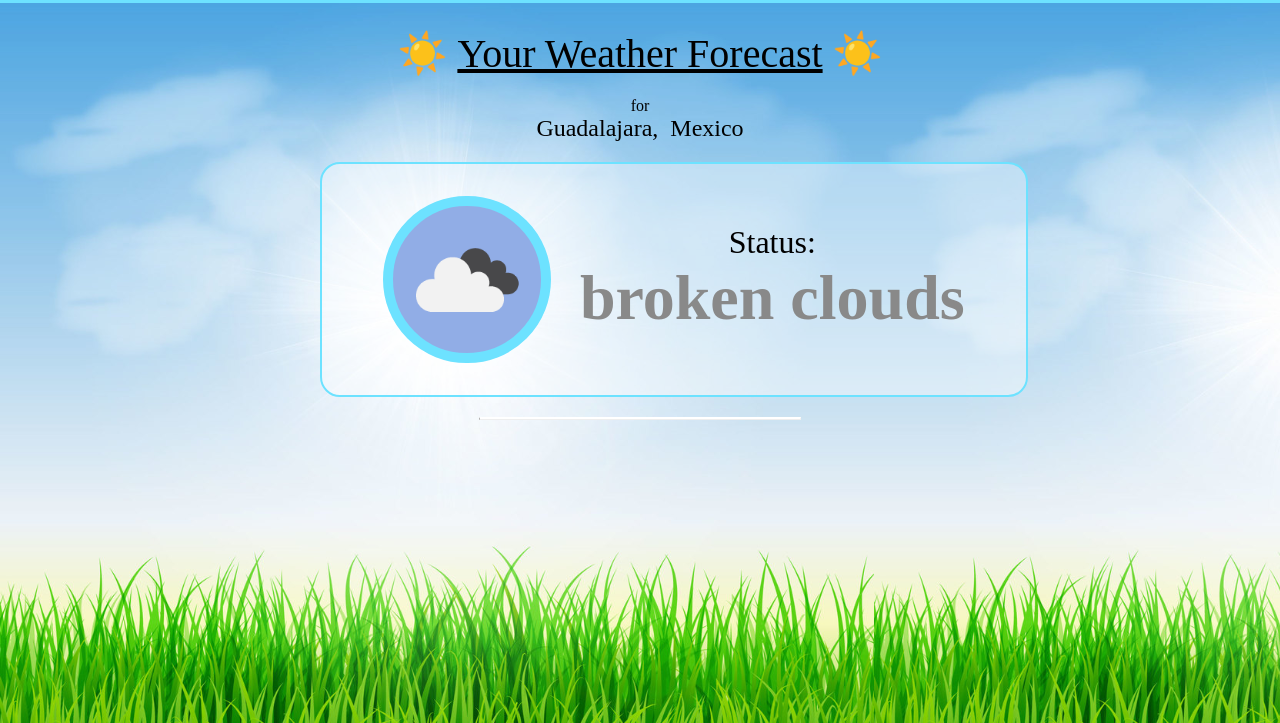
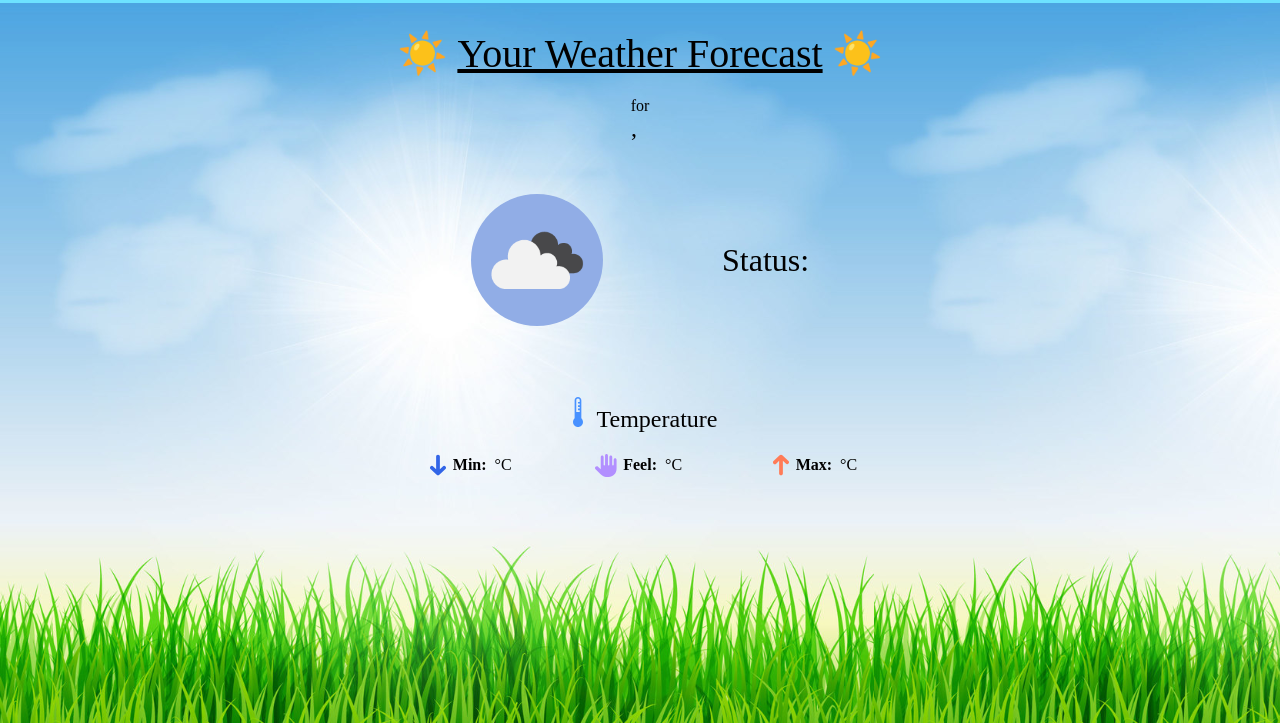
Before and after one commit to adrian-cr/csa-assignment-weather-app, a plain HTML site: page index.html in a window 1280 px wide. Shown: the part 77-800 px from the top of the page. Drawn offline with Linux system fonts and the light colour scheme; a web font is replaced by a local one.

Commit message:
completed app UI.

```diff
--- a/index.html
+++ b/index.html
@@ -18,24 +18,39 @@
 </header>
 <main>
   <h1 id="title">☀️&nbsp;<span style="text-decoration: underline;">Your Weather Forecast</span>&nbsp;☀️</h1>
+  <div id="empty-section" style="display: none">
+    <p>Please enter a city name. :)</p>
+  </div>
   <div id="main-section">
     <p>for</p>
-    <p id="location"><span id="city">Guadalajara</span>,&nbsp;&nbsp;<span id="country">Mexico</span></p>
+    <p id="location"><span id="city"></span>,&nbsp;&nbsp;<span id="country"></span></p>
     <div id="main-forecast">
       <img id="forecast-icon" src="./images/clouds.png">
-      <div class="section" id="forecast-subsection">
+      <div class="subsection" id="forecast-subsection">
         <p id="status-label">Status:</p>
-        <p id="status">broken clouds</p>
+        <p id="status"></p>
       </div>
     </div>
-    <hr style="width:50%; border-top: solid 2px #fff">
-    <div id="other-stats">
-
+    <div id="tempreature-wrapper">
+      <img class="temperature-icon" id="main-icon" src="./images/temp_icon.svg">
+      <h2 id="temperature-heading">Temperature</h2>
+      <div id="temperature-subsection">
+        <div id="min-wrapper">
+          <img class="temperature-icon" id="low-icon" src="./images/low_icon.svg">
+          <strong>Min:</strong>&nbsp;<span></span>&nbsp;°C
+        </div>
+        <div id="sensation-wrapper">
+          <img class="temperature-icon" id="feel-icon" src="./images/feel_icon.svg">
+          <strong>Feel:</strong>&nbsp;<span></span>&nbsp;°C
+        </div>
+        <div id="max-wrapper">
+          <img class="temperature-icon" id="high-icon" src="./images/high_icon.svg">
+          <strong>Max:</strong>&nbsp;<span></span>&nbsp;°C
+        </div>
+      </div>
     </div>
   </div>
 </main>
-<footer>
-</footer>
 <script src="index.js"> </script>
 </body>
 </html>
--- a/styles.css
+++ b/styles.css
@@ -51,6 +51,11 @@ header {
   }
 }
 
+e {
+  color: #525252d3
+}
+
+
 /* MAIN */
 main {
   align-content: flex-start;
@@ -62,7 +67,7 @@ main {
   height: 90vh;
   justify-content: center;
 }
-.section {
+.subsection {
   display: block;
 }
 #title {
@@ -70,6 +75,12 @@ main {
   font-weight: 400;
   margin-bottom: 20px;
   width: 100%;
+}
+#empty-section {
+  background-color: #ffffffc5;
+  border: solid 5px #aaffff;
+  border-radius: 20px;
+  width: 30%;
 }
 #main-section {
   display: block;
@@ -80,9 +91,8 @@ main {
   }
 }
 #main-forecast {
-  background-color: #ffffff64;
-  border: solid 2px #6de2ff;
   border-radius: 20px;
+  box-sizing: border-box;
   display: flex;
   justify-content: space-evenly;
   margin: 20px 0 !important;
@@ -94,7 +104,7 @@ main {
 }
 #forecast-icon {
   background-color: #91ade6;
-  border: 10px solid #6de2ff;
+  /* border: 10px solid #6de2ff; */
   border-radius: 100%;
   width: 23%;
 }
@@ -102,11 +112,35 @@ main {
   font-size: 2em;
 }
 #status {
-  color: #898989;
-  font-size: 4em;
+  font-size: calc(3vw + 10px);
   font-weight: 700;
+  white-space: nowrap;
 }
 #location {
   font-size: 1.5em;
   margin-bottom: 20px;
 }
+#tempreature-wrapper {
+  border-radius: 20px;
+  display: block;
+  height: 10vh;
+  padding: 3%;
+}
+.temperature-icon {
+  display: inline;
+  width: 30px;
+}
+#temperature-heading {
+  display: inline;
+  font-weight: 500;
+  height: 20%;
+  margin: 0;
+}
+#temperature-subsection {
+  height: 80%;
+  justify-content: space-evenly;
+}
+#feel-icon{
+  margin-right: 5px !important;
+  width: 23px;
+}
```
Also changed, not shown: images/feel_icon.svg (added), images/high_icon.svg (added), images/low_icon.svg (added), images/temp_icon.svg (renamed from images/thermometer.svg).
